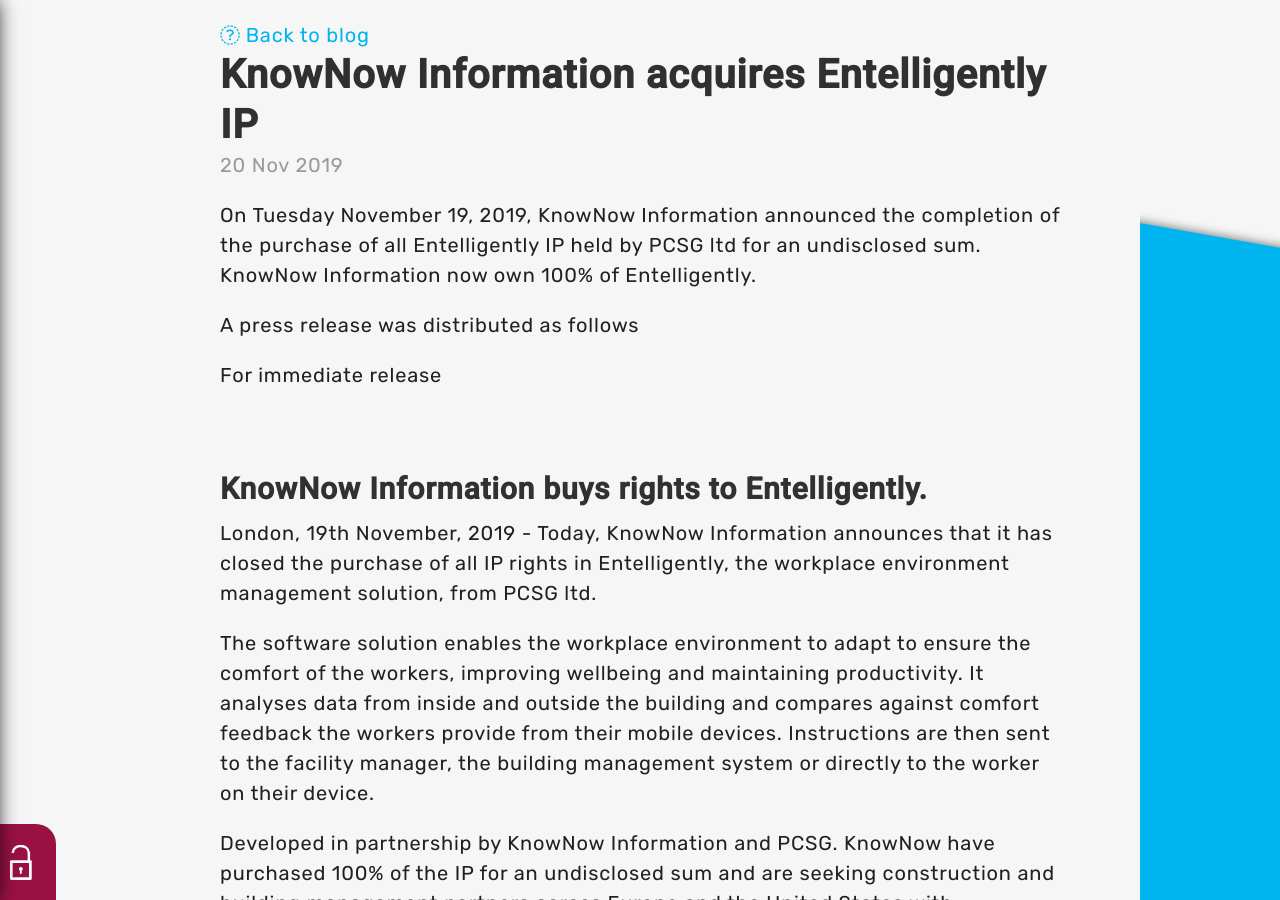
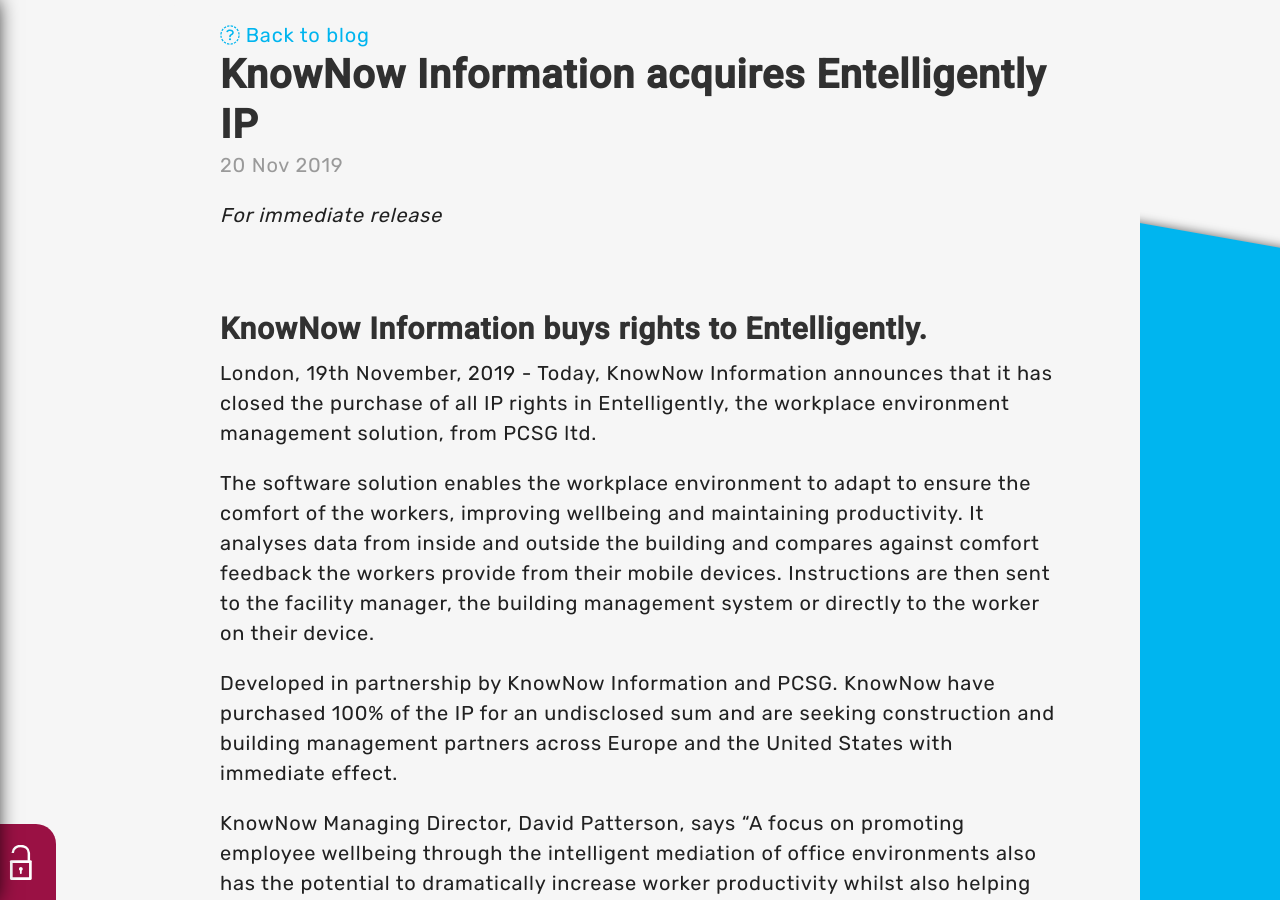
Before and after one commit to entelligently/entelligently.github.io, a Jekyll site: the page built from blog/_posts/2019-11-20-KnowNow-Information-acquires-Entelligently-IP.md, in a window 1280 px wide and 900 px high. Built offline with Jekyll 4.4.1, drawn with Linux system fonts in a browser that asks for light colours; nearby versions of some CDN libraries; comment, search, counter and statistics services are not loaded.

```diff
--- a/blog/_posts/2019-11-20-KnowNow-Information-acquires-Entelligently-IP.md
+++ b/blog/_posts/2019-11-20-KnowNow-Information-acquires-Entelligently-IP.md
@@ -4,16 +4,11 @@
 published: true
 author: david_patterson
 comments: true
-postimg: '/blog/post_imgs/2019-11-20-KnowNow-Information-acquires-Entelligently-IP.jpg'
+postimg: '/blog/post_imgs/2019-11-20-KnowNow-Information-acquires-Entelligently-IP/Entelligently_Logo_600x400.jpg'
 ---
 
-On Tuesday November 19, 2019, KnowNow Information announced the completion of the purchase of all Entelligently IP held by PCSG ltd for an undisclosed sum. KnowNow Information now own 100% of Entelligently.
 
-A press release was distributed as follows
-
-
-For immediate release
-
+<em> For immediate release
 
 ## KnowNow Information buys rights to Entelligently.
 
@@ -29,7 +24,7 @@
 
 You can find more about Entelligently at www.entelligently.com and by following @entelligently on twitter.
 
-## Ends
+<em> Ends
 
 
 
@@ -40,14 +35,14 @@
 
 
 
-## Notes to editors
+### Notes to editors
 
 1) KnowNow Information was formed in 2013 and develops software for sale and under contract for 3rd parties.
 
 4) Images are available - there is a google folder at https://drive.google.com/file/d/1bSvPnRu8GGD-1iN7ve-BsZtgFjnfAvNM/view?usp=sharing
 or contact david.patterson@kn-i.com or call 07738 310999
 
-## About Entelligently:
+### About Entelligently:
 
 Entelligently takes external weather data, internal building data from the building management system, and feedback provided by workers using their mobile devices. It helps to manage the environment by providing instruction back to the facility manager, the building management system, or by providing ‘smart nudges’ to the workers themselves.
 
```
